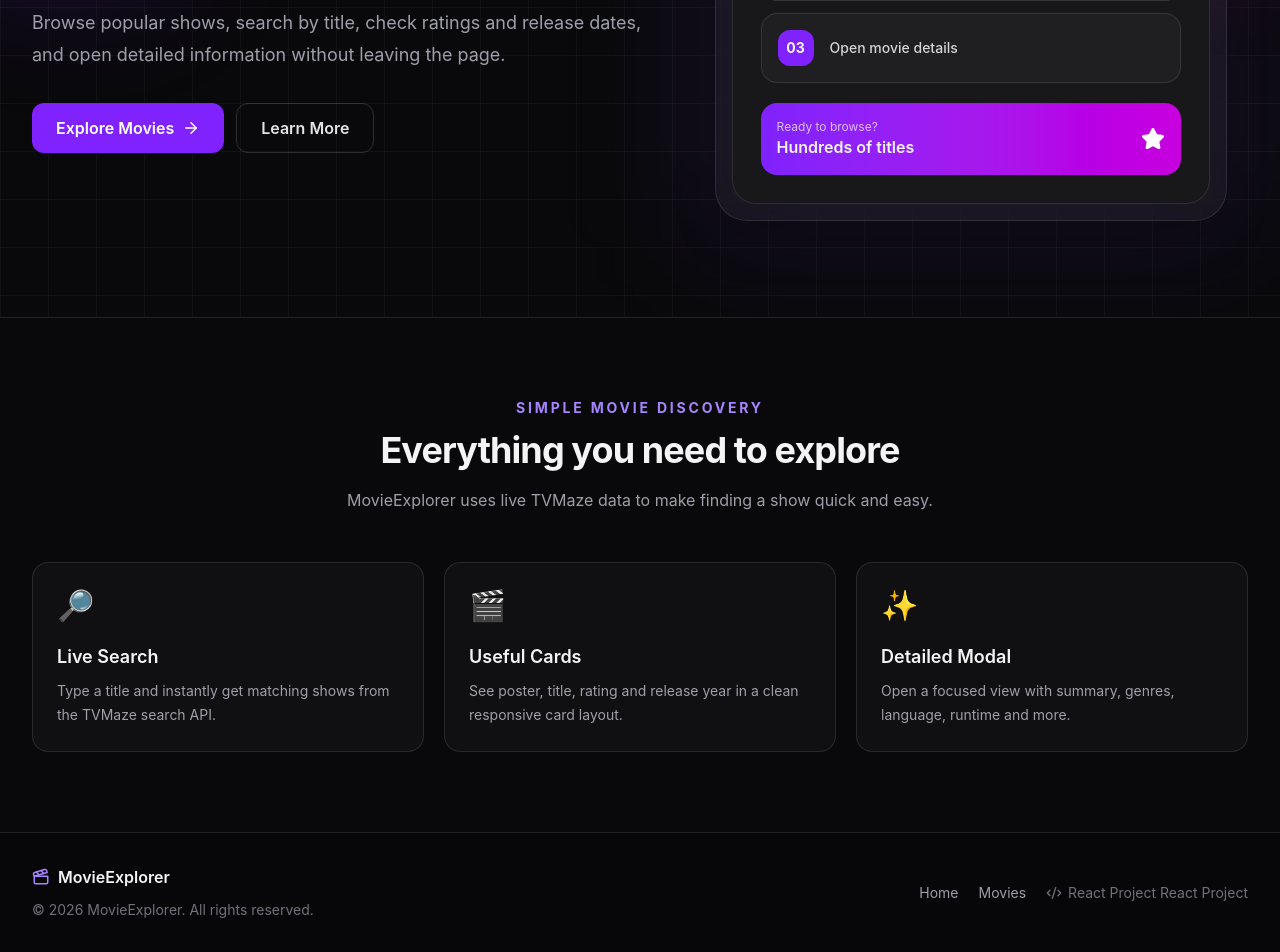
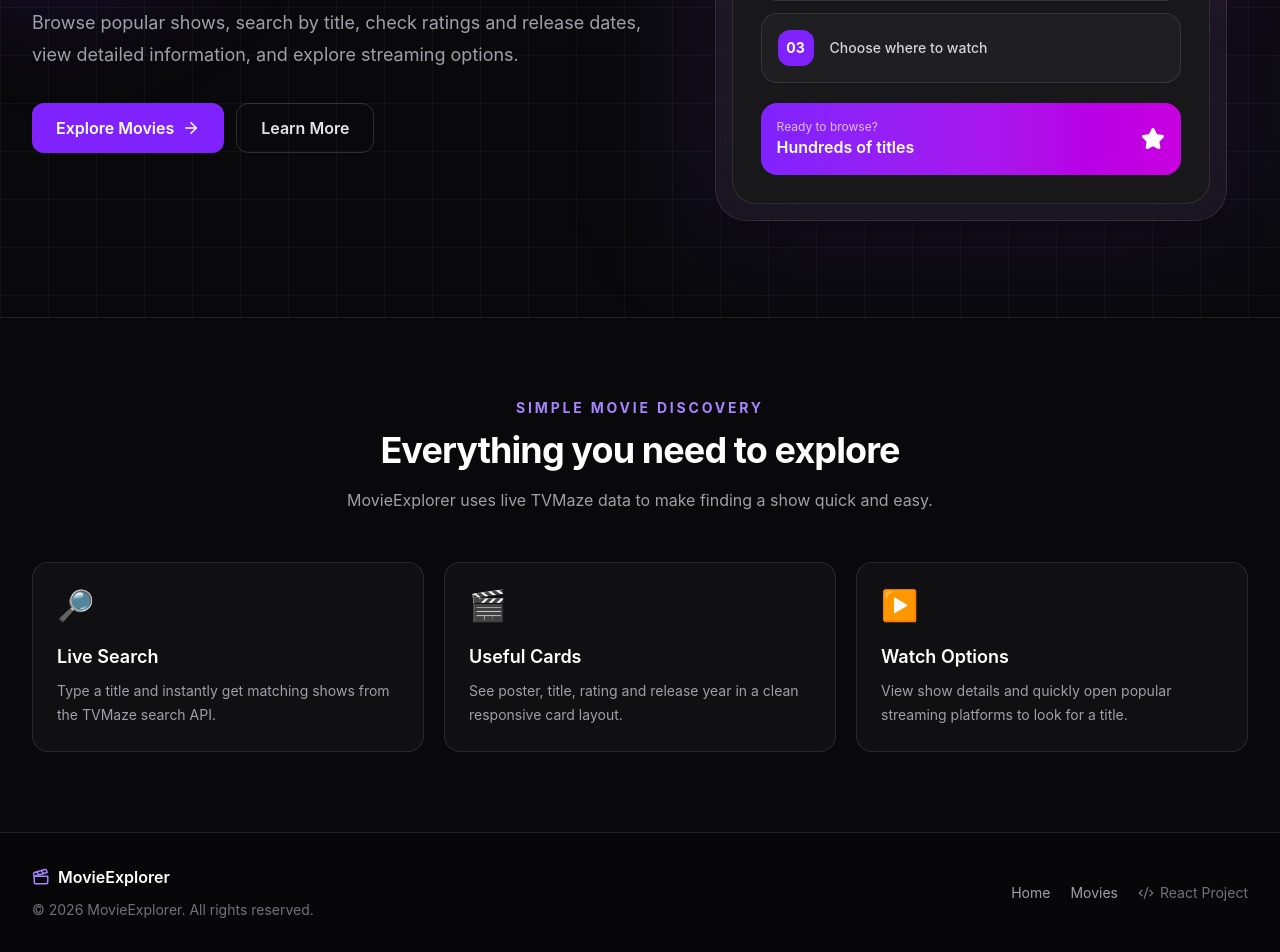
Before and after one commit to rawnakwow/My-My-Movie-Explorer, a React (Vite) app: page / in a window 1280 px wide. Shown: the part 442-1394 px from the top of the page. Built offline with nearby package versions, Linux system fonts and the light colour scheme.

Commit message:
Polish movie details, home page and footer

```diff
--- a/src/components/Footer.jsx
+++ b/src/components/Footer.jsx
@@ -6,16 +6,41 @@ const Footer = () => {
     <footer className="border-t border-white/10 bg-black/20">
       <div className="mx-auto flex max-w-7xl flex-col gap-5 px-4 py-8 sm:px-6 md:flex-row md:items-center md:justify-between lg:px-8">
         <div>
-          <Link to="/" className="inline-flex items-center gap-2 font-semibold">
-            <Clapperboard size={18} className="text-violet-400" />
+          <Link
+            to="/"
+            className="inline-flex items-center gap-2 font-semibold text-white"
+          >
+            <Clapperboard
+              size={18}
+              className="text-violet-400"
+            />
             MovieExplorer
           </Link>
-          <p className="mt-2 text-sm text-zinc-500">© 2026 MovieExplorer. All rights reserved.</p>
+
+          <p className="mt-2 text-sm text-zinc-500">
+            © 2026 MovieExplorer. All rights reserved.
+          </p>
         </div>
+
         <div className="flex items-center gap-5 text-sm text-zinc-400">
-          <Link to="/" className="hover:text-white">Home</Link>
-          <Link to="/movies" className="hover:text-white">Movies</Link>
-          <span className="flex items-center gap-1.5 text-zinc-500"><Code2 size={16} /> React Project React Project</span>
+          <Link
+            to="/"
+            className="transition hover:text-white"
+          >
+            Home
+          </Link>
+
+          <Link
+            to="/movies"
+            className="transition hover:text-white"
+          >
+            Movies
+          </Link>
+
+          <span className="flex items-center gap-1.5 text-zinc-500">
+            <Code2 size={16} />
+            React Project
+          </span>
         </div>
       </div>
     </footer>
--- a/src/components/MovieModal.jsx
+++ b/src/components/MovieModal.jsx
@@ -1,7 +1,6 @@
 import {
   CalendarDays,
   Clock3,
-  ExternalLink,
   Play,
   Star,
   X,
@@ -18,7 +17,13 @@ const MovieModal = ({ movie, onClose }) => {
 
   useEffect(() => {
     const closeOnEscape = (event) => {
-      if (event.key === "Escape") onClose();
+      if (event.key !== "Escape") return;
+
+      if (showWatchOptions) {
+        setShowWatchOptions(false);
+      } else {
+        onClose();
+      }
     };
 
     document.addEventListener("keydown", closeOnEscape);
@@ -28,7 +33,7 @@ const MovieModal = ({ movie, onClose }) => {
       document.removeEventListener("keydown", closeOnEscape);
       document.body.style.overflow = "";
     };
-  }, [onClose]);
+  }, [onClose, showWatchOptions]);
 
   const image = movie.image?.original || movie.image?.medium;
   const rating = movie.rating?.average ?? "N/A";
@@ -38,9 +43,7 @@ const MovieModal = ({ movie, onClose }) => {
     {
       name: "Netflix",
       icon: "🎬",
-      url: `https://www.netflix.com/search?q=${encodeURIComponent(
-        movie.name
-      )}`,
+      url: `https://www.netflix.com/search?q=${encodeURIComponent(movie.name)}`,
     },
     {
       name: "Prime Video",
@@ -57,12 +60,10 @@ const MovieModal = ({ movie, onClose }) => {
       )}`,
     },
     {
-  name: "CBS TV",
-  icon: "📺",
-  url: `https://www.cbs.com/search/?q=${encodeURIComponent(
-    movie.name
-  )}`,
-},
+      name: "CBS TV",
+      icon: "📺",
+      url: "https://www.cbs.com/shows/",
+    },
   ];
 
   return (
@@ -74,21 +75,17 @@ const MovieModal = ({ movie, onClose }) => {
         }}
       >
         <div className="modal-scroll relative max-h-[92vh] w-full max-w-4xl overflow-y-auto rounded-3xl border border-white/10 bg-zinc-900 shadow-2xl shadow-black/50">
-
           <button
             type="button"
             onClick={onClose}
             aria-label="Close movie details"
-            className="absolute right-4 top-4 z-10 grid h-10 w-10 place-items-center rounded-full bg-black/65 text-white backdrop-blur hover:bg-black"
+            className="absolute right-4 top-4 z-10 grid h-10 w-10 place-items-center rounded-full bg-black/65 text-white backdrop-blur transition hover:bg-black"
           >
             <X size={20} />
           </button>
 
-
           <div className="grid md:grid-cols-[280px_1fr]">
-
             <div className="min-h-80 bg-zinc-950 md:min-h-[500px]">
-
               {image ? (
                 <img
                   src={image}
@@ -100,37 +97,27 @@ const MovieModal = ({ movie, onClose }) => {
                   No image available
                 </div>
               )}
-
             </div>
 
-
-
             <div className="p-6 sm:p-8">
-
               <p className="mb-2 text-xs font-bold uppercase tracking-[0.22em] text-violet-400">
                 Movie Details
               </p>
-
 
               <h2 className="pr-10 text-3xl font-bold tracking-tight text-white sm:text-4xl">
                 {movie.name}
               </h2>
 
-
-
               <div className="mt-5 flex flex-wrap gap-3 text-sm text-zinc-300">
-
                 <span className="flex items-center gap-1.5 rounded-full bg-white/5 px-3 py-1.5">
                   <Star size={16} className="text-amber-400" />
                   {rating}
                 </span>
 
-
                 <span className="flex items-center gap-1.5 rounded-full bg-white/5 px-3 py-1.5">
                   <CalendarDays size={16} />
                   {releaseDate}
                 </span>
-
 
                 {movie.runtime && (
                   <span className="flex items-center gap-1.5 rounded-full bg-white/5 px-3 py-1.5">
@@ -138,32 +125,21 @@ const MovieModal = ({ movie, onClose }) => {
                     {movie.runtime} min
                   </span>
                 )}
-
               </div>
 
-
-
               <div className="mt-6">
-
-                <h3 className="font-semibold text-white">
-                  Overview
-                </h3>
+                <h3 className="font-semibold text-white">Overview</h3>
 
                 <p className="mt-2 leading-7 text-zinc-400">
                   {stripHtml(movie.summary)}
                 </p>
-
               </div>
 
-
-
               <div className="mt-6 grid gap-4 sm:grid-cols-2">
-
                 <div>
                   <p className="text-xs uppercase tracking-wider text-zinc-500">
                     Genres
                   </p>
-
                   <p className="mt-1 text-sm text-zinc-200">
                     {movie.genres?.length
                       ? movie.genres.join(", ")
@@ -171,170 +147,113 @@ const MovieModal = ({ movie, onClose }) => {
                   </p>
                 </div>
 
-
-
                 <div>
                   <p className="text-xs uppercase tracking-wider text-zinc-500">
                     Language
                   </p>
-
                   <p className="mt-1 text-sm text-zinc-200">
                     {movie.language || "N/A"}
                   </p>
                 </div>
 
-
-
                 <div>
                   <p className="text-xs uppercase tracking-wider text-zinc-500">
                     Status
                   </p>
-
                   <p className="mt-1 text-sm text-zinc-200">
                     {movie.status || "N/A"}
                   </p>
                 </div>
 
-
-
                 <div>
                   <p className="text-xs uppercase tracking-wider text-zinc-500">
                     Network
                   </p>
-
                   <p className="mt-1 text-sm text-zinc-200">
                     {movie.network?.name ||
                       movie.webChannel?.name ||
                       "N/A"}
                   </p>
                 </div>
-
-
               </div>
 
-
-
-
               <div className="mt-8 flex flex-wrap gap-3">
-
-
                 <button
                   type="button"
                   onClick={() => setShowWatchOptions(true)}
-                  className="inline-flex items-center gap-2 rounded-xl bg-gradient-to-r from-violet-600 to-pink-500 px-5 py-2.5 text-sm font-semibold text-white hover:opacity-90"
+                  className="inline-flex items-center gap-2 rounded-xl bg-gradient-to-r from-violet-600 to-pink-500 px-5 py-2.5 text-sm font-semibold text-white transition hover:opacity-90"
                 >
                   <Play size={16} />
                   Watch Now
                 </button>
 
-
-
                 <button
                   type="button"
                   onClick={onClose}
-                  className="rounded-xl bg-violet-600 px-5 py-2.5 text-sm font-semibold text-white hover:bg-violet-500"
+                  className="rounded-xl border border-white/15 px-5 py-2.5 text-sm font-semibold text-zinc-200 transition hover:bg-white/5"
                 >
                   Close
                 </button>
-
-
-
-                {movie.officialSite && (
-                  <a
-                    href={movie.officialSite}
-                    target="_blank"
-                    rel="noreferrer"
-                    className="inline-flex items-center gap-2 rounded-xl border border-white/15 px-5 py-2.5 text-sm font-semibold text-zinc-200 hover:bg-white/5"
-                  >
-                    Official Site
-                    <ExternalLink size={16} />
-                  </a>
-                )}
-
-
               </div>
-
-
             </div>
-
           </div>
-
-
         </div>
-
       </div>
-
-
-
-
 
       {showWatchOptions && (
         <div
-          className="fixed inset-0 z-[60] grid place-items-center bg-black/70 p-4"
+          className="fixed inset-0 z-[60] grid place-items-center bg-black/75 p-4 backdrop-blur-sm"
           onMouseDown={(event) => {
             if (event.target === event.currentTarget) {
               setShowWatchOptions(false);
             }
           }}
         >
-
-
-          <div className="relative w-full max-w-md rounded-3xl border border-white/10 bg-zinc-900 p-6 shadow-2xl">
-
-
+          <div className="relative w-full max-w-md rounded-3xl border border-white/10 bg-zinc-900 p-6 shadow-2xl shadow-black/50">
             <button
+              type="button"
               onClick={() => setShowWatchOptions(false)}
-              className="absolute right-4 top-4 text-zinc-400 hover:text-white"
+              aria-label="Close watch options"
+              className="absolute right-4 top-4 grid h-9 w-9 place-items-center rounded-full text-zinc-400 transition hover:bg-white/5 hover:text-white"
             >
               <X size={20} />
             </button>
 
-
-
-            <h3 className="text-xl font-bold text-white">
+            <h3 className="pr-10 text-xl font-bold text-white">
               Where do you want to watch?
             </h3>
 
-
             <p className="mt-2 text-sm text-zinc-400">
-              Choose your streaming platform
+              Choose a platform to look for {movie.name}.
             </p>
 
-
-
             <div className="mt-6 space-y-3">
-
-
               {streamingPlatforms.map((platform) => (
-
                 <a
                   key={platform.name}
                   href={platform.url}
                   target="_blank"
                   rel="noopener noreferrer"
-                  className="flex items-center gap-3 rounded-xl bg-white/5 px-5 py-4 text-white transition hover:bg-violet-600"
+                  className="flex items-center justify-between rounded-xl border border-white/10 bg-white/5 px-5 py-4 text-white transition hover:border-violet-500/50 hover:bg-violet-600"
                 >
-
-                  <span className="text-xl">
-                    {platform.icon}
+                  <span className="flex items-center gap-3">
+                    <span className="text-xl">{platform.icon}</span>
+                    <span className="font-medium">{platform.name}</span>
                   </span>
 
-                  {platform.name}
-
+                  <span className="text-sm text-zinc-400">
+                    Open ↗
+                  </span>
                 </a>
-
               ))}
-
-
             </div>
 
-
+            <p className="mt-5 text-xs leading-5 text-zinc-500">
+              Availability may vary by platform and region.
+            </p>
           </div>
-
-
         </div>
       )}
-
     </>
   );
 };
--- a/src/pages/Home.jsx
+++ b/src/pages/Home.jsx
@@ -2,35 +2,70 @@ import { ArrowRight, Search, Sparkles, Star } from "lucide-react";
 import { Link } from "react-router";
 
 const Home = () => {
+  const steps = [
+    "Search by title",
+    "Check ratings",
+    "Choose where to watch",
+  ];
+
+  const features = [
+    {
+      title: "Live Search",
+      text: "Type a title and instantly get matching shows from the TVMaze search API.",
+      icon: "🔎",
+    },
+    {
+      title: "Useful Cards",
+      text: "See poster, title, rating and release year in a clean responsive card layout.",
+      icon: "🎬",
+    },
+    {
+      title: "Watch Options",
+      text: "View show details and quickly open popular streaming platforms to look for a title.",
+      icon: "▶️",
+    },
+  ];
+
   return (
     <>
       <section className="relative isolate overflow-hidden border-b border-white/10">
         <div className="absolute inset-0 -z-20 bg-zinc-950" />
+
         <div className="absolute -left-20 top-20 -z-10 h-72 w-72 rounded-full bg-violet-600/20 blur-3xl" />
+
         <div className="absolute -right-20 top-0 -z-10 h-80 w-80 rounded-full bg-rose-500/15 blur-3xl" />
+
         <div className="absolute inset-0 -z-10 bg-[linear-gradient(to_right,rgba(255,255,255,0.035)_1px,transparent_1px),linear-gradient(to_bottom,rgba(255,255,255,0.035)_1px,transparent_1px)] bg-[size:48px_48px]" />
 
         <div className="mx-auto grid min-h-[78vh] max-w-7xl items-center gap-12 px-4 py-20 sm:px-6 lg:grid-cols-[1.05fr_.95fr] lg:px-8 lg:py-24">
           <div>
             <div className="mb-5 inline-flex items-center gap-2 rounded-full border border-violet-400/20 bg-violet-400/10 px-3 py-1.5 text-xs font-semibold text-violet-300">
-              <Sparkles size={14} /> Your next watch starts here
+              <Sparkles size={14} />
+              Your next watch starts here
             </div>
+
             <h1 className="max-w-3xl text-5xl font-black leading-[1.02] tracking-tight text-white sm:text-6xl lg:text-7xl">
-              Discover stories worth <span className="text-violet-400">watching.</span>
+              Discover stories worth{" "}
+              <span className="text-violet-400">watching.</span>
             </h1>
+
             <p className="mt-6 max-w-2xl text-base leading-8 text-zinc-400 sm:text-lg">
-              Browse popular shows, search by title, check ratings and release dates, and open detailed information without leaving the page.
+              Browse popular shows, search by title, check ratings and release
+              dates, view detailed information, and explore streaming options.
             </p>
+
             <div className="mt-8 flex flex-col gap-3 sm:flex-row">
               <Link
                 to="/movies"
-                className="inline-flex items-center justify-center gap-2 rounded-xl bg-violet-600 px-6 py-3 font-semibold text-white hover:bg-violet-500"
+                className="inline-flex items-center justify-center gap-2 rounded-xl bg-violet-600 px-6 py-3 font-semibold text-white transition hover:bg-violet-500"
               >
-                Explore Movies <ArrowRight size={18} />
+                Explore Movies
+                <ArrowRight size={18} />
               </Link>
+
               <a
                 href="#features"
-                className="inline-flex items-center justify-center rounded-xl border border-white/15 px-6 py-3 font-semibold text-zinc-200 hover:bg-white/5"
+                className="inline-flex items-center justify-center rounded-xl border border-white/15 px-6 py-3 font-semibold text-zinc-200 transition hover:bg-white/5"
               >
                 Learn More
               </a>
@@ -39,28 +74,53 @@ const Home = () => {
 
           <div className="relative mx-auto w-full max-w-lg">
             <div className="absolute -inset-6 -z-10 rounded-[2rem] bg-violet-500/10 blur-3xl" />
+
             <div className="rounded-[2rem] border border-white/10 bg-white/[0.04] p-4 shadow-2xl shadow-black/30 backdrop-blur">
               <div className="rounded-3xl border border-white/10 bg-zinc-900 p-5 sm:p-7">
                 <div className="flex items-center justify-between">
                   <div>
-                    <p className="text-xs uppercase tracking-[0.2em] text-zinc-500">MovieExplorer</p>
-                    <h2 className="mt-1 text-2xl font-bold">Find something great</h2>
+                    <p className="text-xs uppercase tracking-[0.2em] text-zinc-500">
+                      MovieExplorer
+                    </p>
+
+                    <h2 className="mt-1 text-2xl font-bold text-white">
+                      Find something great
+                    </h2>
                   </div>
-                  <div className="grid h-12 w-12 place-items-center rounded-2xl bg-violet-600/15 text-violet-300"><Search /></div>
+
+                  <div className="grid h-12 w-12 place-items-center rounded-2xl bg-violet-600/15 text-violet-300">
+                    <Search />
+                  </div>
                 </div>
+
                 <div className="mt-8 space-y-3">
-                  {["Search by title", "Check ratings", "Open movie details"].map((item, index) => (
-                    <div key={item} className="flex items-center gap-4 rounded-2xl border border-white/10 bg-white/[0.03] p-4">
-                      <span className="grid h-9 w-9 place-items-center rounded-xl bg-violet-600 text-sm font-bold">0{index + 1}</span>
-                      <span className="text-sm font-medium text-zinc-300">{item}</span>
+                  {steps.map((item, index) => (
+                    <div
+                      key={item}
+                      className="flex items-center gap-4 rounded-2xl border border-white/10 bg-white/[0.03] p-4"
+                    >
+                      <span className="grid h-9 w-9 place-items-center rounded-xl bg-violet-600 text-sm font-bold text-white">
+                        0{index + 1}
+                      </span>
+
+                      <span className="text-sm font-medium text-zinc-300">
+                        {item}
+                      </span>
                     </div>
                   ))}
                 </div>
+
                 <div className="mt-5 flex items-center justify-between rounded-2xl bg-gradient-to-r from-violet-600 to-fuchsia-600 p-4">
                   <div>
-                    <p className="text-xs text-white/70">Ready to browse?</p>
-                    <p className="font-semibold">Hundreds of titles</p>
+                    <p className="text-xs text-white/70">
+                      Ready to browse?
+                    </p>
+
+                    <p className="font-semibold text-white">
+                      Hundreds of titles
+                    </p>
                   </div>
+
                   <Star className="fill-white text-white" />
                 </div>
               </div>
@@ -69,23 +129,40 @@ const Home = () => {
         </div>
       </section>
 
-      <section id="features" className="mx-auto max-w-7xl px-4 py-20 sm:px-6 lg:px-8">
+      <section
+        id="features"
+        className="mx-auto max-w-7xl px-4 py-20 sm:px-6 lg:px-8"
+      >
         <div className="mx-auto max-w-2xl text-center">
-          <p className="text-sm font-bold uppercase tracking-[0.2em] text-violet-400">Simple movie discovery</p>
-          <h2 className="mt-3 text-3xl font-bold tracking-tight sm:text-4xl">Everything you need to explore</h2>
-          <p className="mt-4 leading-7 text-zinc-400">MovieExplorer uses live TVMaze data to make finding a show quick and easy.</p>
+          <p className="text-sm font-bold uppercase tracking-[0.2em] text-violet-400">
+            Simple movie discovery
+          </p>
+
+          <h2 className="mt-3 text-3xl font-bold tracking-tight text-white sm:text-4xl">
+            Everything you need to explore
+          </h2>
+
+          <p className="mt-4 leading-7 text-zinc-400">
+            MovieExplorer uses live TVMaze data to make finding a show quick
+            and easy.
+          </p>
         </div>
 
         <div className="mt-12 grid gap-5 md:grid-cols-3">
-          {[
-            { title: "Live Search", text: "Type a title and instantly get matching shows from the TVMaze search API.", icon: "🔎" },
-            { title: "Useful Cards", text: "See poster, title, rating and release year in a clean responsive card layout.", icon: "🎬" },
-            { title: "Detailed Modal", text: "Open a focused view with summary, genres, language, runtime and more.", icon: "✨" },
-          ].map((feature) => (
-            <div key={feature.title} className="rounded-2xl border border-white/10 bg-zinc-900/50 p-6">
+          {features.map((feature) => (
+            <div
+              key={feature.title}
+              className="rounded-2xl border border-white/10 bg-zinc-900/50 p-6"
+            >
               <div className="text-3xl">{feature.icon}</div>
-              <h3 className="mt-5 text-lg font-semibold">{feature.title}</h3>
-              <p className="mt-2 text-sm leading-6 text-zinc-400">{feature.text}</p>
+
+              <h3 className="mt-5 text-lg font-semibold text-white">
+                {feature.title}
+              </h3>
+
+              <p className="mt-2 text-sm leading-6 text-zinc-400">
+                {feature.text}
+              </p>
             </div>
           ))}
         </div>
```
